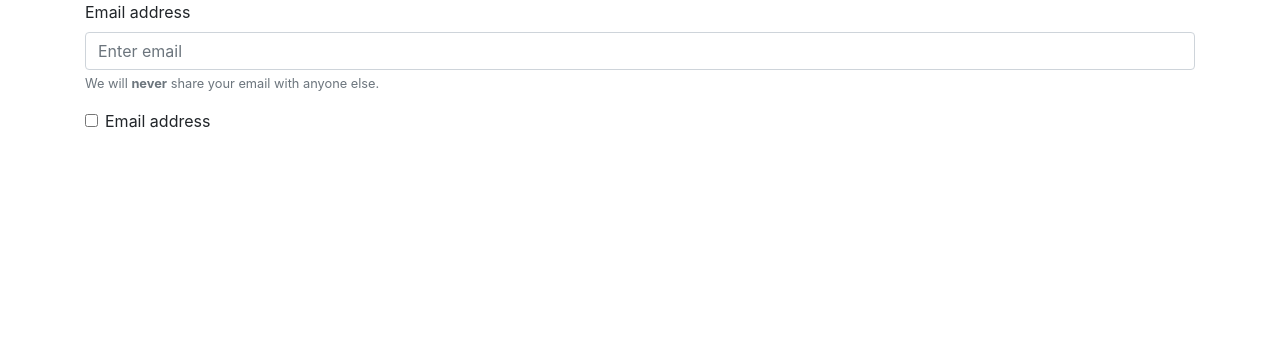
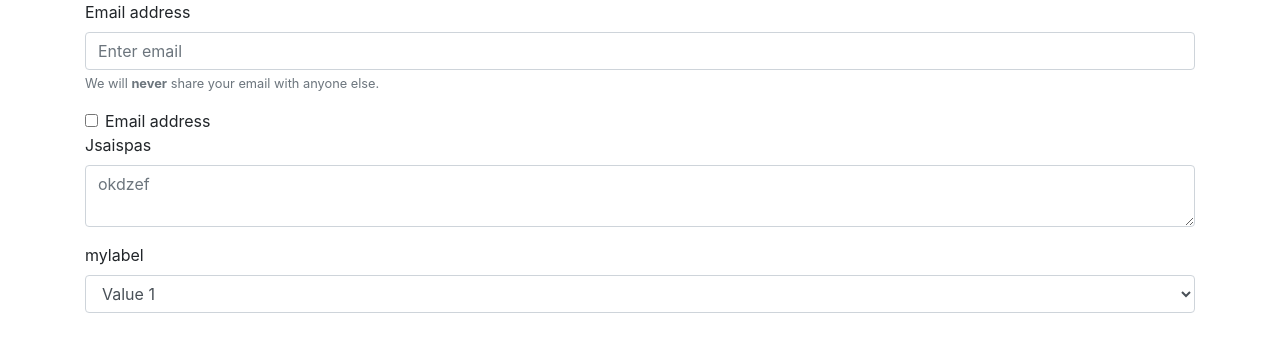
Before and after one commit to MADEiN83/react-bootstrap-v4, a React (Create React App) app: page / in a window 1280 px wide. Shown: the top 352 px of the page. Built offline with nearby package versions, Linux system fonts and the light colour scheme.

Commit message:
Added: TextArea, Select, SelectItem components

```diff
--- a/src/App.js
+++ b/src/App.js
@@ -22,6 +22,8 @@ import Input from './components/Input';
 import InputPassword from './components/InputPassword';
 import InputCheckbox from './components/InputCheckbox';
 import InputText from './components/InputText';
+import TextArea from './components/TextArea';
+import Select from './components/Select';
 
 export default class App extends React.Component {
   constructor(props){
@@ -166,6 +168,17 @@ export default class App extends React.Component {
   }
 
   _form() {
+    let selectItems = [{
+      id: 'id01',
+      text: 'Value 1',
+      value: 'value_1',
+    },
+    {
+      id: 'id02',
+      text: 'Value 2',
+      value: 'value_2',
+    }];
+
     return (
       <Form>
         <Input id="myForm"
@@ -178,6 +191,10 @@ export default class App extends React.Component {
         <InputCheckbox id="myFormCheckbox"
                     label='Email address'
                     onChange={this._test}/>
+
+        <TextArea id="ok" placeholder='okdzef' label='Jsaispas'/>
+
+        <Select id="ok" onChange={this._test} items={selectItems} multiple={false} label="mylabel" />
       </Form>
     );
   }
--- a/src/components/Input.js
+++ b/src/components/Input.js
@@ -37,7 +37,7 @@ class Input extends React.Component {
         const htmlProperties = htmlProps(props, { className });
         const htmlLabel = label ? <label htmlFor={id} className={labelClass}>{label}</label> : null;
         const htmlInput = <input {...htmlProperties} id={id} />;
-        const htmlSmall = help ? <small class={CssClasses.inputHelp}>{help}</small> : null;
+        const htmlSmall = help ? <small className={CssClasses.inputHelp}>{help}</small> : null;
 
 
         return (
--- /dev/null
+++ b/src/components/Select.js
@@ -0,0 +1,59 @@
+import React from 'react';
+import PropTypes from 'prop-types';
+
+import { htmlClasses, htmlProps } from '../utils/HtmlUtils';
+import { CssClasses } from '../config/FormConfig';
+import SelectItem from '../components/SelectItem';
+
+const propTypes = {
+    children: PropTypes.string,
+    id: PropTypes.string.isRequired,
+    label: PropTypes.string,
+    multiple: PropTypes.bool,
+    items: PropTypes.arrayOf(PropTypes.shape({
+        id: PropTypes.string,
+        key: PropTypes.string,
+        value: PropTypes.string,
+    })),
+};
+
+const defaultProps = {
+    multiple: false,
+};
+
+class Select extends React.Component {
+    _renderItems(items) {
+        if(!items) {
+            return null;
+        }
+
+        let htmlItems = items.map((i, key) => (
+            <SelectItem key={key} {...i} />
+        ));
+
+        return htmlItems;
+    }
+
+    render() {
+        const { id, label, items, ...props } = this.props;
+        const className = htmlClasses([
+            [CssClasses.input],
+        ]);
+        const htmlProperties = htmlProps(props, { className });
+        const htmlItems = this._renderItems(items);
+
+        return (
+            <div className={CssClasses.formGroup}>
+                {label ? <label htmlFor={id}>{label}</label> : null}
+                <select {...htmlProperties} id={id}>
+                    {htmlItems}
+                </select>
+            </div>
+        );
+    }
+}
+
+Select.propTypes = propTypes;
+Select.defaultProps = defaultProps;
+
+export default Select;
--- /dev/null
+++ b/src/components/SelectItem.js
@@ -0,0 +1,27 @@
+import React from 'react';
+import PropTypes from 'prop-types';
+
+const propTypes = {
+    text: PropTypes.string,
+    value: PropTypes.string,
+    id: PropTypes.string,
+};
+
+const defaultProps = {
+
+};
+
+class SelectItem extends React.Component {
+    render() {
+        const { text, value, id, ...props } = this.props;
+
+        return (
+            <option id={id} value={value}>{text}</option>
+        );
+    }
+}
+
+SelectItem.propTypes = propTypes;
+SelectItem.defaultProps = defaultProps;
+
+export default SelectItem;
--- /dev/null
+++ b/src/components/TextArea.js
@@ -0,0 +1,40 @@
+import React from 'react';
+import PropTypes from 'prop-types';
+
+import { htmlClasses, htmlProps } from '../utils/HtmlUtils';
+import { CssClasses } from '../config/FormConfig';
+
+const propTypes = {
+    children: PropTypes.string,
+    id: PropTypes.string.isRequired,
+    label: PropTypes.string,
+    rows: PropTypes.number,
+    cols: PropTypes.number,
+    placeholder: PropTypes.string,
+};
+
+const defaultProps = {
+
+};
+
+class TextArea extends React.Component {
+    render() {
+        const { id, label, ...props } = this.props;
+        const className = htmlClasses([
+            [CssClasses.input],
+        ]);
+        const htmlProperties = htmlProps(props, { className });
+
+        return (
+            <div className={CssClasses.formGroup}>
+                {label ? <label htmlFor={id}>{label}</label> : null}
+                <textarea {...htmlProperties} id={id} />
+            </div>
+        );
+    }
+}
+
+TextArea.propTypes = propTypes;
+TextArea.defaultProps = defaultProps;
+
+export default TextArea;
--- a/src/utils/HtmlUtils.js
+++ b/src/utils/HtmlUtils.js
@@ -14,6 +14,9 @@ const htmlKeys = [
     'id',
     'defaultValue',
     'type',
+    'rows',
+    'cols',
+    'multiple',
 
     'onClick',
     'onChange',
```
Also changed, not shown: src/components/InputEmail.js (added, +15 -0 lines).
